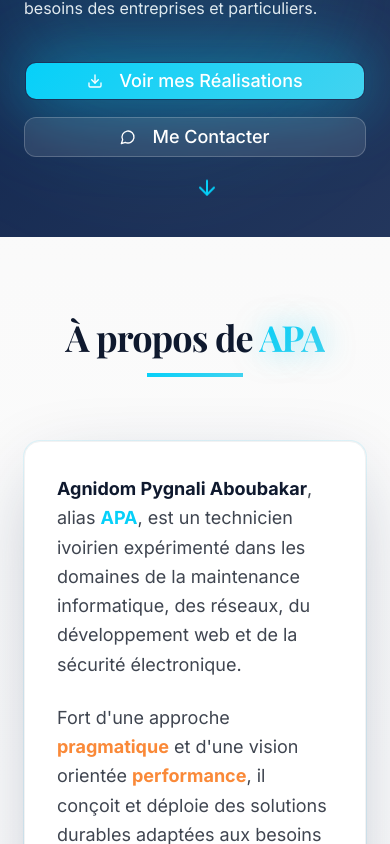
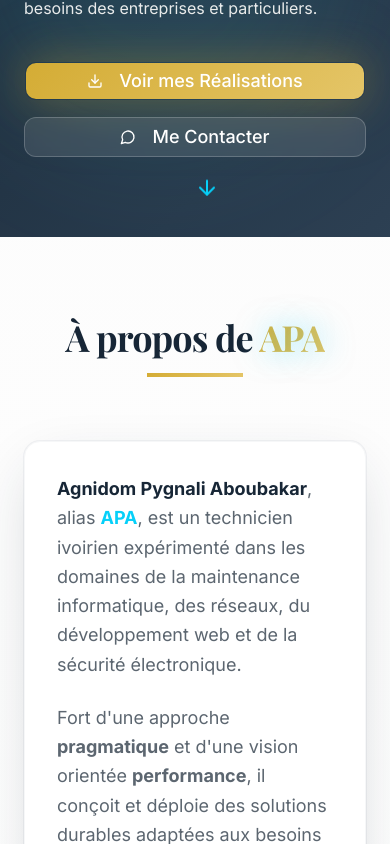
Before and after one commit to all-ntic/apa-pro, a React (Vite) app: page / in a window 390 px wide. Shown: the part 1020-1864 px from the top of the page. Built offline with nearby package versions, Linux system fonts and the light colour scheme; the HTML template or start-up script is replaced by a standard one.

Commit message:
Refactor UI for readability and contrast

```diff
--- a/src/index.css
+++ b/src/index.css
@@ -7,51 +7,55 @@ All colors MUST be HSL. */
 
 @layer base {
   :root {
-    /* Base palette - Navy blue professional theme */
-    --background: 0 0% 100%;
-    --foreground: 220 15% 15%;
+    /* ALLNTIC Premium Design System - Nouvelle palette élégante */
+    --background: 210 20% 98%;  /* #f9f9fb */
+    --foreground: 0 0% 12%;     /* #1e1e1e */
 
-    /* Navy blue gradient system */
-    --navy-dark: 220 50% 12%;
-    --navy-primary: 220 65% 18%;
-    --navy-medium: 220 45% 25%;
-    --navy-light: 220 35% 35%;
+    /* Bleu pétrole principal */
+    --navy-dark: 210 40% 15%;      /* #1a2639 foncé */
+    --navy-primary: 210 35% 17%;   /* #1a2639 */
+    --navy-medium: 210 30% 25%;    /* bleu pétrole moyen */
+    --navy-light: 210 25% 35%;     /* bleu pétrole clair */
 
-    /* Accent colors */
+    /* Or doux accent */
+    --gold-primary: 45 65% 52%;    /* #d4af37 */
+    --gold-light: 45 70% 65%;      /* or clair */
+    --gold-glow: 45 75% 70%;       /* or lumineux */
+
+    /* Cyan électrique (conservé pour certains effets) */
     --cyan-electric: 190 95% 50%;
     --cyan-glow: 190 85% 60%;
-    --orange-accent: 25 95% 60%;
 
-    /* Grays - Enhanced contrast */
-    --gray-900: 220 20% 8%;
-    --gray-800: 220 15% 18%;
-    --gray-700: 220 12% 28%;
-    --gray-600: 220 10% 40%;
-    --gray-500: 220 8% 52%;
-    --gray-400: 220 6% 64%;
-    --gray-300: 220 4% 76%;
-    --gray-200: 220 3% 88%;
-    --gray-100: 220 2% 95%;
-    --gray-50: 220 1% 98%;
+    /* Grays - Palette douce et accessible */
+    --gray-900: 0 0% 12%;          /* #1e1e1e */
+    --gray-800: 0 0% 27%;          /* #444444 */
+    --gray-700: 210 10% 40%;
+    --gray-600: 210 8% 50%;
+    --gray-500: 210 6% 60%;
+    --gray-400: 210 5% 70%;
+    --gray-300: 210 4% 80%;
+    --gray-200: 210 10% 95%;       /* #f2f2f7 */
+    --gray-100: 210 15% 97%;       /* #f9f9fb */
+    --gray-50: 0 0% 99%;
 
     /* Semantic tokens */
     --card: 0 0% 100%;
-    --card-foreground: 220 15% 15%;
+    --card-foreground: 0 0% 12%;
 
     --popover: 0 0% 100%;
-    --popover-foreground: 220 15% 15%;
+    --popover-foreground: 0 0% 12%;
 
     --primary: var(--navy-primary);
-    --primary-foreground: 0 0% 98%;
-    --primary-glow: var(--cyan-electric);
+    --primary-foreground: 0 0% 100%;
+    --primary-glow: var(--gold-primary);
 
     --secondary: var(--gray-100);
     --secondary-foreground: var(--gray-900);
 
-    --muted: var(--gray-100);
-    --muted-foreground: var(--gray-600);
+    --muted: var(--gray-200);
+    --muted-foreground: var(--gray-800);
 
-    --accent: var(--cyan-electric);
+    --accent: var(--gold-primary);
     --accent-foreground: 0 0% 100%;
 
     --destructive: 0 84% 60%;
@@ -63,18 +67,19 @@ All colors MUST be HSL. */
 
     --radius: 0.75rem;
 
-    /* Gradients */
+    /* Gradients élégants */
     --gradient-hero: linear-gradient(135deg, hsl(var(--navy-dark)) 0%, hsl(var(--navy-primary)) 50%, hsl(var(--navy-medium)) 100%);
-    --gradient-accent: linear-gradient(135deg, hsl(var(--cyan-electric)) 0%, hsl(var(--cyan-glow)) 100%);
-    --gradient-overlay: linear-gradient(180deg, transparent 0%, hsl(var(--navy-dark) / 0.8) 100%);
-    --gradient-card: linear-gradient(145deg, hsl(0 0% 100% / 0.9) 0%, hsl(0 0% 100% / 0.7) 100%);
+    --gradient-accent: linear-gradient(135deg, hsl(var(--gold-primary)) 0%, hsl(var(--gold-light)) 100%);
+    --gradient-gold: linear-gradient(135deg, hsl(var(--gold-primary)) 0%, hsl(var(--gold-glow)) 100%);
+    --gradient-overlay: linear-gradient(180deg, transparent 0%, hsl(var(--navy-dark) / 0.85) 100%);
+    --gradient-card: linear-gradient(145deg, hsl(0 0% 100% / 0.95) 0%, hsl(var(--gray-100)) 100%);
 
-    /* Shadows - Enhanced for WOW effect */
-    --shadow-glow: 0 0 60px hsl(var(--cyan-electric) / 0.4), 0 0 100px hsl(var(--cyan-electric) / 0.2);
-    --shadow-elegant: 0 25px 80px -15px hsl(var(--navy-primary) / 0.3), 0 0 0 1px hsl(var(--cyan-electric) / 0.1);
-    --shadow-card: 0 15px 40px -8px hsl(var(--gray-900) / 0.15), 0 0 0 1px hsl(var(--gray-200));
-    --shadow-floating: 0 35px 70px -15px hsl(var(--navy-primary) / 0.5), 0 0 100px hsl(var(--cyan-electric) / 0.3);
-    --shadow-mega: 0 50px 100px -20px hsl(var(--navy-primary) / 0.6), 0 0 150px hsl(var(--cyan-electric) / 0.4);
+    /* Shadows - Doux et élégants */
+    --shadow-glow: 0 0 40px hsl(var(--gold-primary) / 0.25), 0 0 80px hsl(var(--gold-primary) / 0.15);
+    --shadow-elegant: 0 20px 60px -12px hsl(var(--navy-primary) / 0.2), 0 0 0 1px hsl(var(--gray-200));
+    --shadow-card: 0 4px 12px -2px hsl(var(--gray-900) / 0.08);
+    --shadow-floating: 0 20px 50px -10px hsl(var(--navy-primary) / 0.3), 0 0 60px hsl(var(--gold-primary) / 0.2);
+    --shadow-mega: 0 30px 80px -15px hsl(var(--navy-primary) / 0.4), 0 0 100px hsl(var(--gold-primary) / 0.25);
 
     /* Animations */
     --transition-smooth: all 0.4s cubic-bezier(0.4, 0, 0.2, 1);
@@ -142,6 +147,14 @@ All colors MUST be HSL. */
   body {
     @apply bg-background text-foreground font-sans antialiased;
     font-family: 'Inter', system-ui, -apple-system, sans-serif;
+    font-size: 16px;
+    line-height: 1.8;
+  }
+
+  @media (min-width: 1024px) {
+    body {
+      font-size: 18px;
+    }
   }
 
   h1, h2, h3, h4, h5, h6 {
--- a/tailwind.config.ts
+++ b/tailwind.config.ts
@@ -32,13 +32,15 @@ export default {
           light: "hsl(var(--navy-light))",
         },
 
+        gold: {
+          primary: "hsl(var(--gold-primary))",
+          light: "hsl(var(--gold-light))",
+          glow: "hsl(var(--gold-glow))",
+        },
+
         cyan: {
           electric: "hsl(var(--cyan-electric))",
           glow: "hsl(var(--cyan-glow))",
-        },
-
-        orange: {
-          accent: "hsl(var(--orange-accent))",
         },
 
         gray: {
@@ -102,6 +104,7 @@ export default {
       backgroundImage: {
         'gradient-hero': 'var(--gradient-hero)',
         'gradient-accent': 'var(--gradient-accent)',
+        'gradient-gold': 'var(--gradient-gold)',
         'gradient-overlay': 'var(--gradient-overlay)',
         'gradient-card': 'var(--gradient-card)',
       },
```
Also changed, not shown: src/components/FAQSection.tsx (+46 -39 lines).
